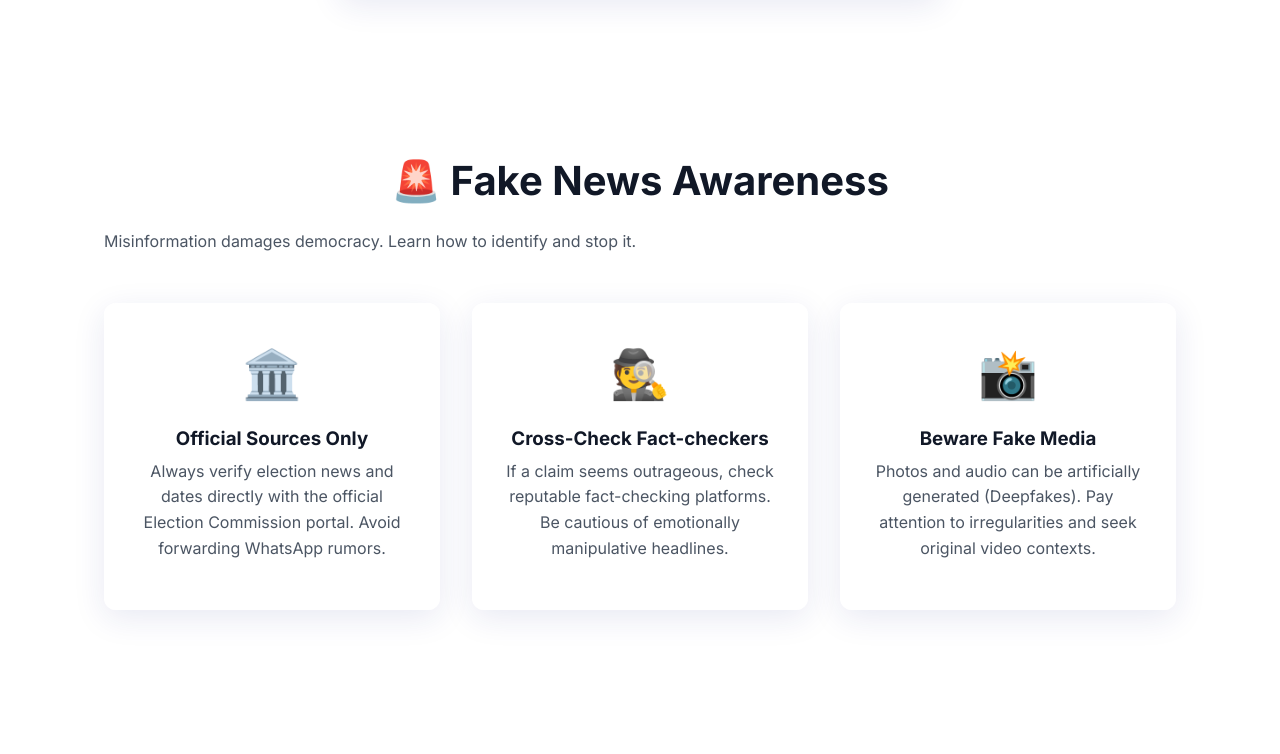
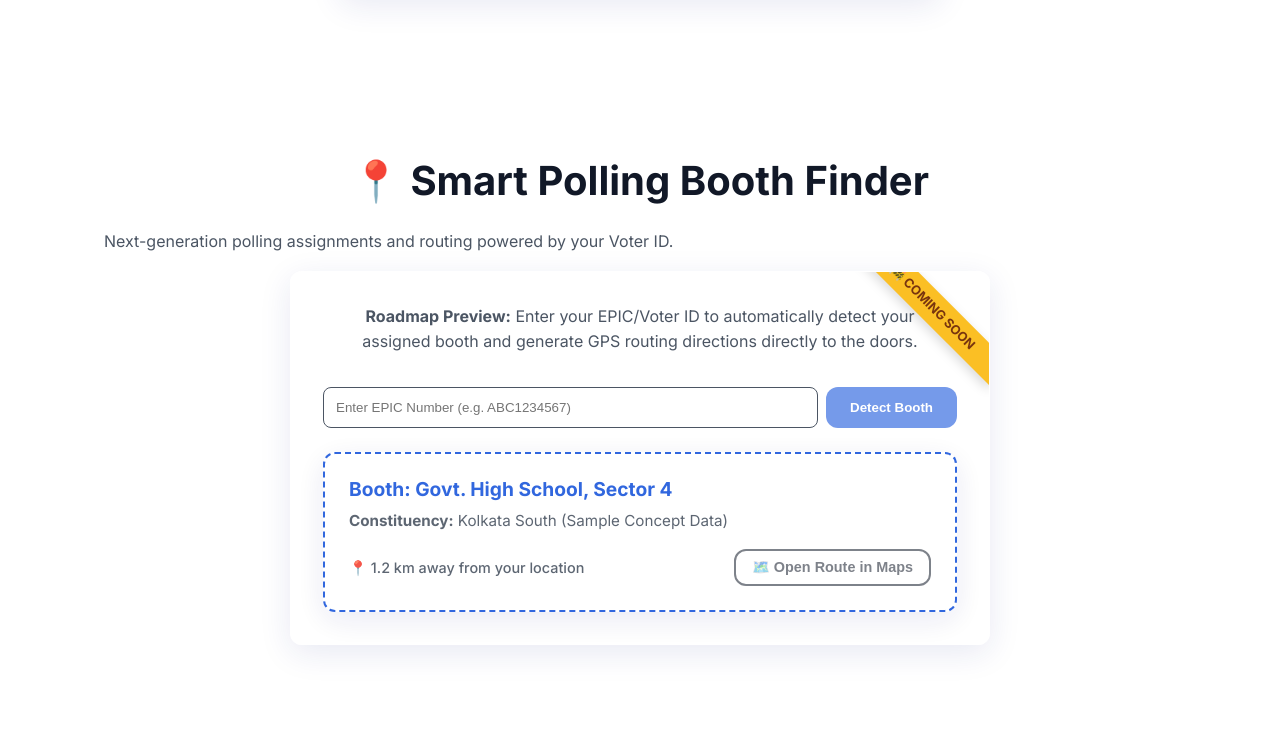
Before and after one commit to Subho483/VoteGuide-AI, a website: page index.html in a window 1280 px wide. Shown: the part 3506-4260 px from the top of the page. Drawn offline with Linux system fonts and the light colour scheme.

Commit message:
Add Smart Polling Finder roadmap concept preview

```diff
--- a/index.html
+++ b/index.html
@@ -232,6 +232,35 @@
         </div>
     </section>
 
+    <!-- Smart Polling Finder (Coming Soon Simulation) -->
+    <section id="smart-finder" class="smart-finder-section">
+        <div class="section-header">
+            <h2>📍 Smart Polling Booth Finder</h2>
+            <p>Next-generation polling assignments and routing powered by your Voter ID.</p>
+        </div>
+        <div class="glass-panel" style="position: relative; overflow: hidden; padding: 2rem; max-width: 700px; margin: 0 auto; text-align: center;">
+            <div class="coming-soon-badge" style="position: absolute; top: 20px; right: -40px; background: #fbbf24; color: #78350f; font-weight: bold; padding: 5px 40px; transform: rotate(45deg); font-size: 0.8rem; box-shadow: 0 4px 12px rgba(0,0,0,0.15);">
+                🚧 COMING SOON
+            </div>
+
+            <p style="margin-bottom: 2rem; padding: 0 2rem;"><strong>Roadmap Preview:</strong> Enter your EPIC/Voter ID to automatically detect your assigned booth and generate GPS routing directions directly to the doors.</p>
+
+            <div class="form-group" style="display: flex; gap: 0.5rem; justify-content: center; flex-wrap: wrap;">
+                <input type="text" placeholder="Enter EPIC Number (e.g. ABC1234567)" style="flex: 1; min-width: 250px; padding: 0.75rem; border-radius: 8px; border: 1px solid var(--text-muted); background: var(--bg-main); color: var(--text-main);" disabled title="This feature is currently in development">
+                <button class="btn primary-btn" style="opacity: 0.6; cursor: not-allowed;" disabled>Detect Booth</button>
+            </div>
+
+            <div class="glass-panel" style="margin-top: 1.5rem; padding: 1.5rem; background: var(--bg-main); border: 2px dashed var(--primary-color); text-align: left; opacity: 0.9;">
+                <h4 style="color: var(--primary-color); margin-bottom: 0.5rem; font-size: 1.2rem;">Booth: Govt. High School, Sector 4</h4>
+                <p style="font-size: 0.95rem; margin-bottom: 1rem;"><strong>Constituency:</strong> Kolkata South (Sample Concept Data)</p>
+                <div style="display: flex; align-items: center; justify-content: space-between; flex-wrap: wrap; gap: 1rem;">
+                    <span style="font-size: 0.9rem; color: var(--text-muted); font-weight: 500;">📍 1.2 km away from your location</span>
+                    <button class="btn secondary-btn" style="padding: 0.5rem 1rem; font-size: 0.9rem; opacity: 0.6; cursor: not-allowed;" disabled>🗺️ Open Route in Maps</button>
+                </div>
+            </div>
+        </div>
+    </section>
+
     <!-- Fake News Awareness Section -->
     <section id="awareness" class="awareness-section">
         <div class="section-header">
```
Also changed, not shown: README.md.
